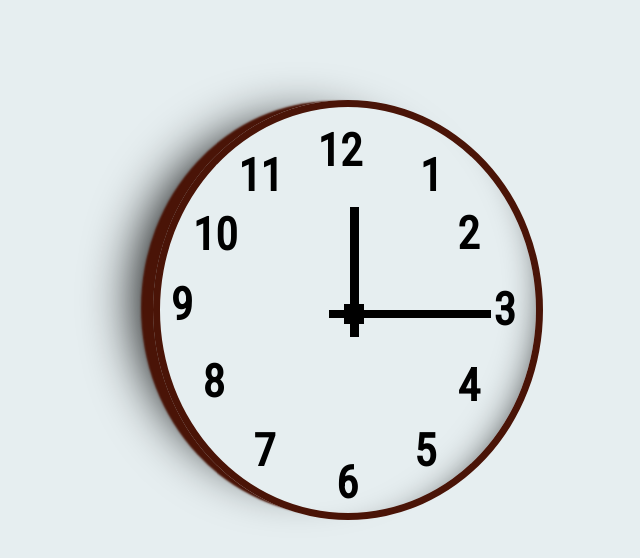
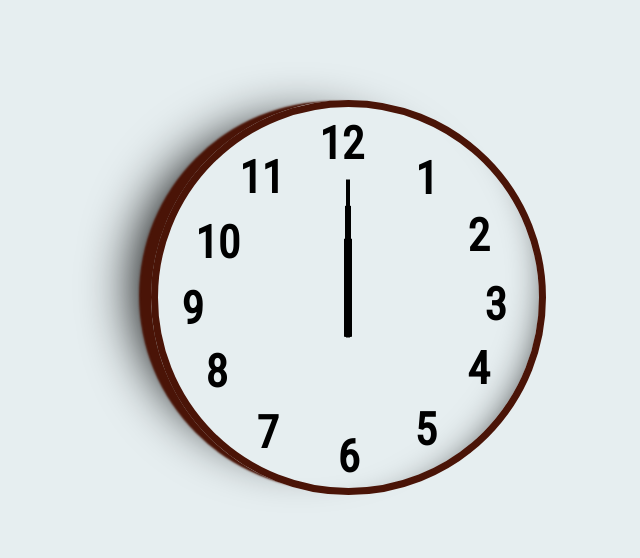
Before and after one commit to Noor-ul-Anam/analog-clock, a plain HTML site: page index.html in a window 1280 px wide. Shown: the whole page, without its empty margins (292-932 px from the left). Drawn offline with Linux system fonts and the light colour scheme.

Commit message:
clock running with issues

```diff
--- a/index.html
+++ b/index.html
@@ -10,9 +10,10 @@
 </head>
 <body>
         <div class="clock">
-            <div class="center"></div>
-            <div class="needleHour"></div>
-            <div class="needleMinute"></div>
+            <!-- <div class="center"></div> -->
+            <div class="hand" id="needleHour"></div>
+            <div class="hand" id="needleMinute"></div>
+            <div class="hand" id="needleSecond"></div>
             <div id="graduations">
                 <!-- dyanamically rendered data.. -->
             </div>
--- a/js/js.js
+++ b/js/js.js
@@ -1,3 +1,8 @@
+// --- variables ---
+let degree= 0;
+
+
+// --- creating graduations in teh clock..
 let graduation = () => {
     let element = document.getElementById('graduations');
     for(i= 1; i<13; i++){
@@ -6,4 +11,21 @@ let graduation = () => {
 }
 graduation();
 
-// console.log(moment().fromNow());
+// --- setting up time in teh clock using date methods..
+let date= new Date();
+console.log(date.getHours()-12);
+console.log(date.getMinutes());
+console.log(date.getSeconds());
+
+setTimeout(() => {
+    let sec = document.getElementById('needleSecond');
+    degree= degree+6;
+    console.log('abs');
+    sec.style.transform = "translate(50%,75%) rotate(${degree}deg)";
+    console.log('abs');
+}, 1000);
+// setInterval(() => {
+//     let sec = document.getElementById('needleSecond');
+//     degree= degree+6;
+//     sec.style.transform = `rotate(${degree}deg) translate(50%,75%)`;
+// }, 1000);
--- a/sass/style.scss
+++ b/sass/style.scss
@@ -1,6 +1,7 @@
 // sass --watch sass/style.scss:css/style.css
 
 // --- colors ---
+$clockSize: 395px;
 $backgroundColor: #e6eef0;
 $clockBorder: #4a1407;
 $clockSide: #541d0f;
@@ -8,7 +9,7 @@ $clockShadow: black;  // not confirmed..
 
 // --- Mixins ---
 @mixin position( $top, $left){
-    position: relative;
+    position: absolute;
     top: $top;
     left:$left;
 }
@@ -16,6 +17,7 @@ $clockShadow: black;  // not confirmed..
     box-sizing: border-box;
 }
 body{
+    position: relative;
     font-family: 'Roboto Condensed';
     background-color: $backgroundColor;
     margin: 100px;
@@ -23,33 +25,37 @@ body{
     align-content: center; // why not working? ..
     justify-content: center;
         .clock{
+            position: relative;
             border: 7px solid $clockBorder;
             box-shadow: #4a1407 -15px -2px 2px -3px,
                         black -50px -10px 54px -35px,
                         black -45px -20px 40px -60px inset;
             min-width: 390px;
-            width: 390px;
-            height : 420px;
+            width:$clockSize;
+            height : $clockSize;
             border-radius: 50%;
-            .center{
-                background-color: $clockShadow;
-                height: 20px;
-                width: 20px;
-                transform: translate(184px,197px);
-                // @include position(205px,182px );
+            .hand{
+                position: absolute;
+                top:50%;
+                left: 50%;
+                background-color: black;
+                transform-origin: 90% 90%;
             }
-            .needleHour{
-                height: 130px;
-                width: 9px;
-                background-color: black;
-                // @include position( 99px, 187px );
-                transform: translate(190px, 80px) rotate(0deg); //
+            #needleHour{
+                // height: 100px;
+                height: $clockSize/ 4;
+                width: 8px;
+                transform:translate(-50%, -60%) rotate(0deg);
             }
-            .needleMinute{
-                height: 162px;
-                width: 8px;
-                background-color: black;
-                transform: translate(246px,-24px) rotate(90deg);
+            #needleMinute{
+                height: $clockSize/ 3;
+                width: 6px;
+                transform:translate(-50%, -70%) rotate(0deg);
+            }
+            #needleSecond{
+                height: $clockSize/ 2.5;
+                width: 4px;
+                transform:translate(-50%, -75%) rotate(0deg);
             }
             #graduations{
                 h1{
@@ -57,40 +63,40 @@ body{
                     font-size:45px;
                 }
                 & :first-child {
-                    @include position(-300px, 260px );
+                    @include position(15px, 258px );
                 }
                 & :nth-child(2){
-                    @include position(-242px, 275px );
+                    @include position(72px, 310px );
                 }
                 & :nth-child(3){
-                    @include position(-166px, 289px );
+                    @include position(141px, 327px );
                 }
                 & :nth-child(4){
-                    @include position(-90px, 231px );
+                    @include position(205px, 310px );
                 }
                 & :nth-child(5){
-                    @include position(-25px, 165px );
+                    @include position(266px, 257px );
                 }
                 & :nth-child(6){
-                    @include position(7px, 65px );
+                    @include position(293px, 180px );
                 }
                 & :nth-child(7){
-                    @include position(-25px, -40px );
+                    @include position(269px, 99px );
                 }
                 & :nth-child(8){
-                    @include position(-94px, -113px );
+                    @include position(208px, 48px );
                 }
                 & :nth-child(9){
-                    @include position(-171px, -167px );
+                    @include position(145px,24px );
                 }
                 & :nth-child(10){
-                    @include position(-241px, -167px );
+                    @include position(79px,38px );
                 }
                 & :nth-child(11){
-                    @include position(-300px, -166px );
+                    @include position(14px, 82px );
                 }
                 & :last-child{
-                    @include position(-325px, -131px );
+                    @include position(-20px, 162px );
                 }
             }
         }
```
Also changed, not shown: asset/image.png (added), css/style.css, 1 other file.
